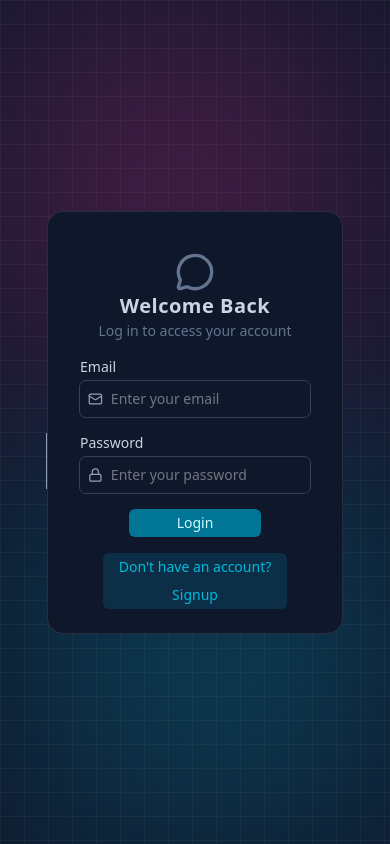
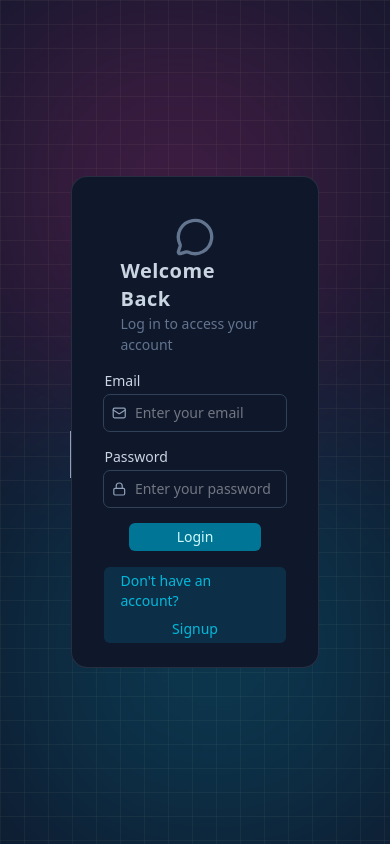
Before and after one commit to dagisolo10/chat-app, a React (Vite) app in the folder frontend/: page /login in a window 390 px wide. Built offline with nearby package versions, Linux system fonts and the light colour scheme; no server answers.

Commit message:
responsive

```diff
--- a/frontend/src/App.jsx
+++ b/frontend/src/App.jsx
@@ -18,7 +18,7 @@ function App() {
     if (isCheckingAuth) return <LoadingPage />;
 
     return (
-        <div className="h-screen py-8 lg:px-8 bg-main relative flex items-center justify-center overflow-hidden">
+        <div className="h-screen p-8 lg:px-8 bg-main relative flex items-center justify-center overflow-hidden">
             <Deco />
             <Routes>
                 <Route path="/" element={authUser ? <ChatPage /> : <Navigate to="/login" />} />
```
